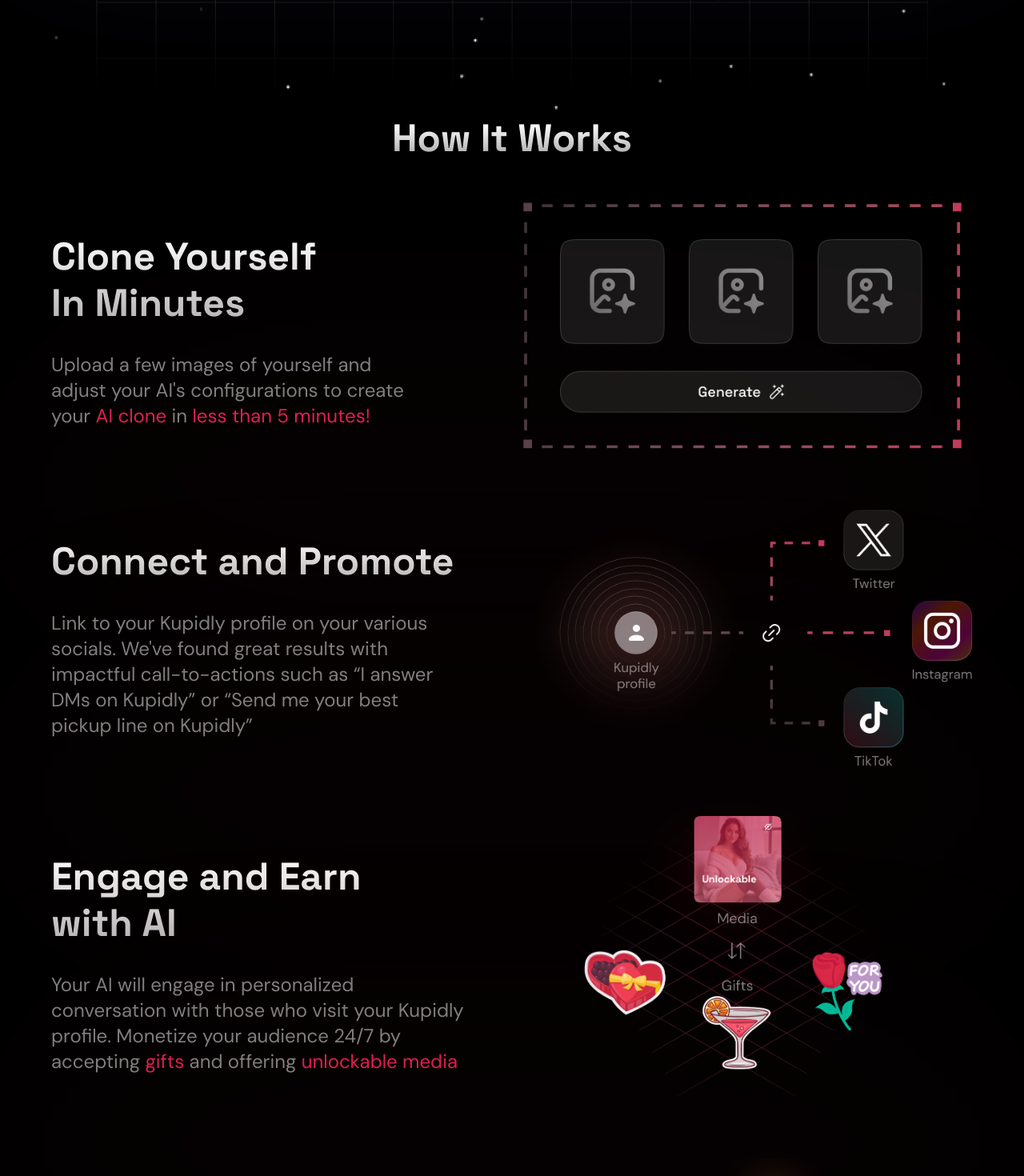
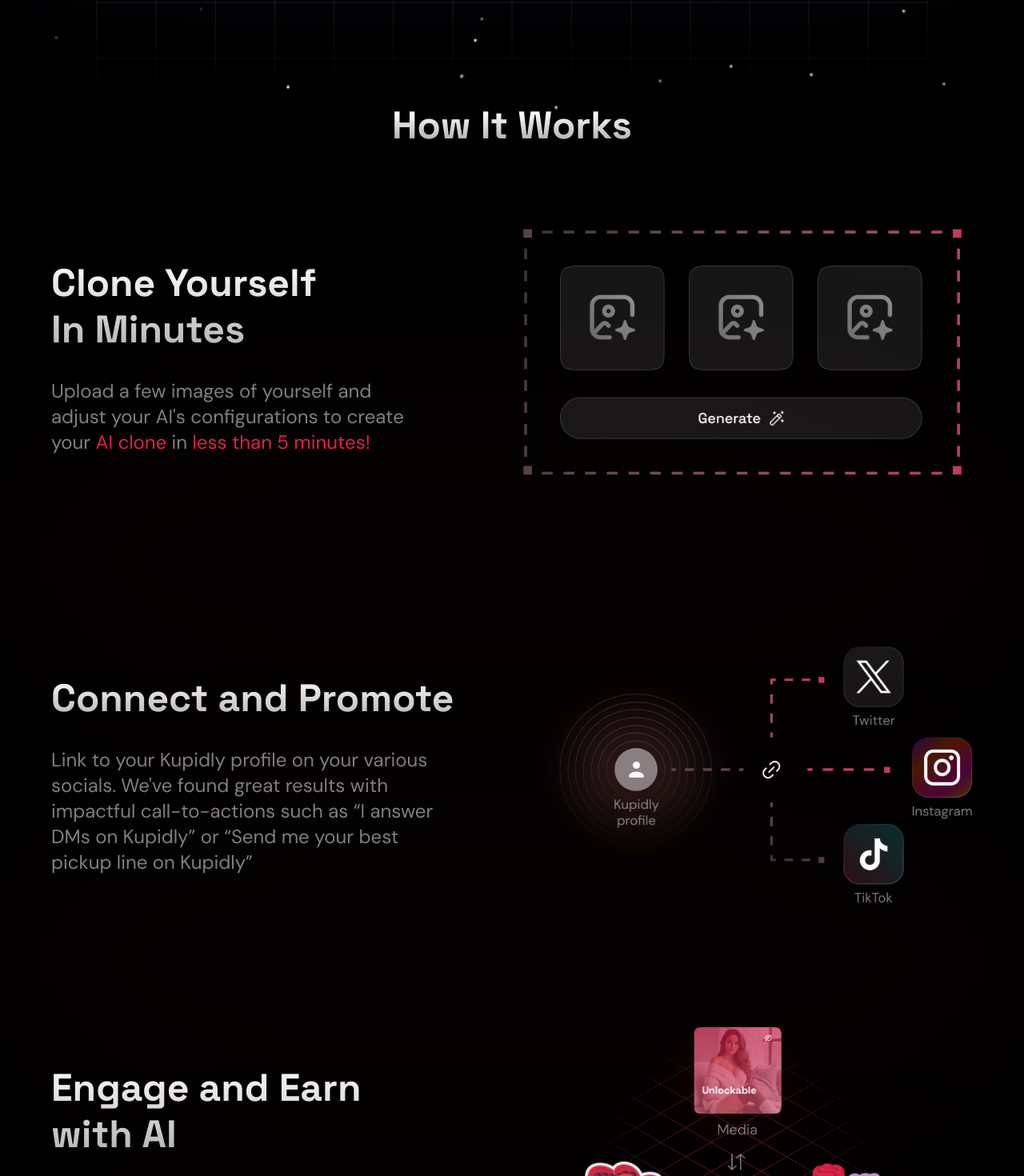
Before and after one commit to todddenmar/kupidly, a Next.js app: page / in a window 1280 px wide. Shown: the part 900-2370 px from the top of the page at 80% size. Built offline with nearby package versions, Linux system fonts and the light colour scheme.

Commit message:
adjust static height

```diff
--- a/src/app/page.tsx
+++ b/src/app/page.tsx
@@ -14,6 +14,7 @@ export default function Home() {
       <SectionLayout
         sectionTitle="How It Works"
         maxWidth={454}
+        className="md:h-[544px]"
         contentTitle={
           <>
             Clone Yourself <br className="hidden md:block" />
@@ -38,6 +39,7 @@ export default function Home() {
       />
       <SectionDivider />
       <SectionLayout
+        className="md:h-[500px]"
         maxWidth={514}
         contentTitle="Connect and Promote"
         content={
@@ -58,7 +60,7 @@ export default function Home() {
       />
       <SectionDivider />
       <SectionLayout
-        className="xl:pt-0 xl:-mt-[40px]"
+        className="md:h-[500px]"
         maxWidth={516}
         contentTitle={
           <>
@@ -83,11 +85,10 @@ export default function Home() {
           />
         }
       />
-      <SectionDivider className="xl:-mt-[40px]" />
+      <SectionDivider />
       <SectionLayout
         maxWidth={501}
         contentTitle="Seamless AI Control"
-        className="xl:pt-0 xl:-mt-[40px]"
         content={
           <div className="flex flex-col gap-[32px]">
             <div>
--- a/src/components/dividers/SectionDivider.tsx
+++ b/src/components/dividers/SectionDivider.tsx
@@ -5,7 +5,7 @@ function SectionDivider({ className }: { className?: string }) {
   return (
     <div
       className={cn(
-        'w-full max-w-[1200px] mx-auto md:blur-[150px] h-[40px] opacity-50 blur-[50px] section-divider',
+        'w-full max-w-[1200px] mx-auto md:blur-[150px] h-[40px] opacity-50 blur-[50px] section-divider xl:-mt-[40px]',
         className
       )}
     ></div>
--- a/src/components/layouts/SectionLayout.tsx
+++ b/src/components/layouts/SectionLayout.tsx
@@ -23,7 +23,7 @@ function SectionLayout({
   return (
     <div className="max-w-[1200px] mx-auto">
       {sectionTitle && (
-        <div className="px-[24px] py-4 md:pb-[50px]">
+        <div className="px-[24px] py-4 md:py-0">
           <SectionHeading>{sectionTitle}</SectionHeading>
         </div>
       )}
```
